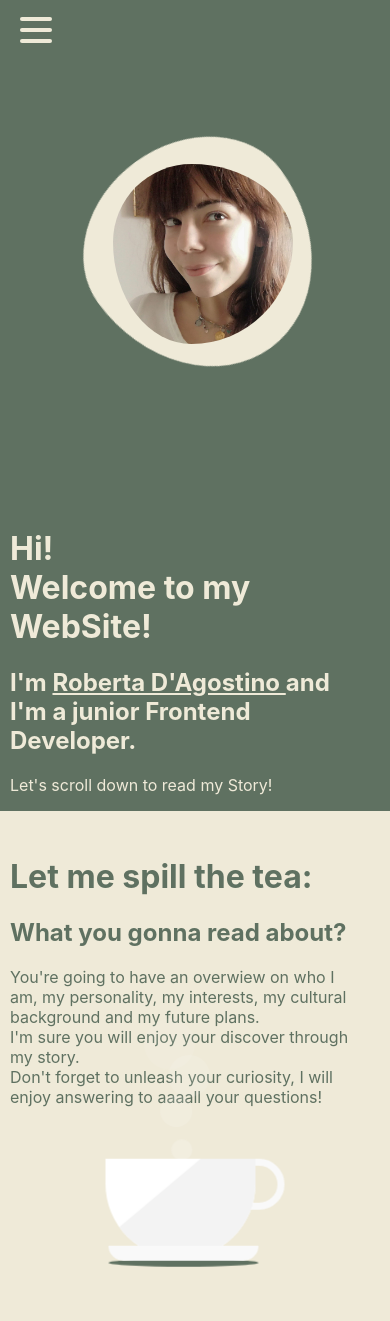
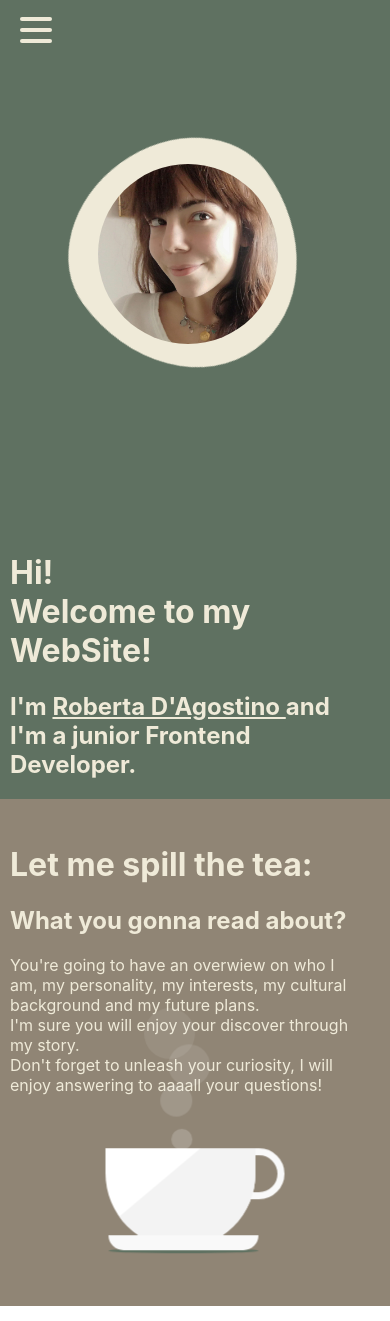
Before and after one commit to robdgs/personalwebsite, a React (Create React App) app: page / in a window 390 px wide. Built offline with nearby package versions, Linux system fonts and the light colour scheme.

Commit message:
fix:responsiveness on Hero and Overview

```diff
--- a/src/components/Hero/Hero.jsx
+++ b/src/components/Hero/Hero.jsx
@@ -2,15 +2,18 @@ import "./index.css";
 
 const Hero = () => {
   return <div className="Hero" >
+    <div className="Hero__spinner-container">
     <div className="Hero__spinner"></div>
+
     <div className="Hero__img-container">
         <img className="Hero__img" src={require('./foto.jpg') } alt="me" />
+    </div>
     </div>
     <div className="Hero__text">
       <h1>Hi! <br /> Welcome to my WebSite!</h1>
       <h2>I'm <span className="Hero__text-underline"> Roberta D'Agostino </span> and I'm a junior Frontend Developer.</h2>
 
-      <p>Let's scroll down to read my Story!</p>
+      {/* <p>Let's scroll down to read my Story!</p> */}
     </div>
   </div>
 };
--- a/src/components/Hero/index.css
+++ b/src/components/Hero/index.css
@@ -94,4 +94,16 @@ text-decoration:underline;
     margin-left: 10px;
     margin-right:24px;
   }
+  .Hero__spinner-container{
+    display: flex;
+    flex-direction: column;
+    justify-content: center;
+    align-items: center;
+
+
+  }
+  .Hero__img-container img{
+    padding-right: 23px;
+    padding-bottom: 24px;
+  }
 }
--- a/src/components/Overview/index.css
+++ b/src/components/Overview/index.css
@@ -1,6 +1,6 @@
 .Overview {
-  background-color: #efead8;
-  color: #5f7161;
+  background-color:  #908575 ;
+  color: #efead8;
   display: flex;
   flex-direction: row;
 
@@ -146,7 +146,7 @@
 }
 
 #shadow {
-  height: 8px;
+  height: 5px;
   width: 150px;
   border-radius: 50%;
   margin-top: -2.5px;
```
